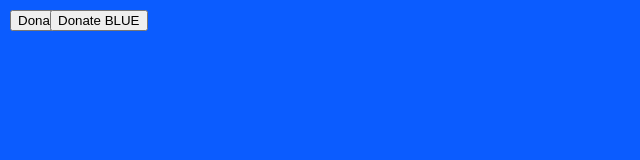
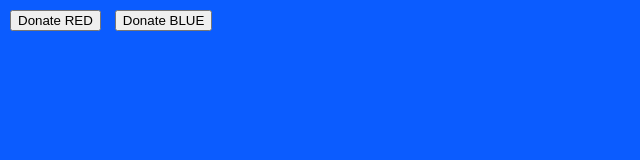
Before and after one commit to makos000/background_website, a plain HTML site: page index.html in a window 1280 px wide. Shown: the whole page, without its empty margins (0-640 px from the left). Drawn offline with Linux system fonts and the light colour scheme.

Commit message:
Update index.html

```diff
--- a/index.html
+++ b/index.html
@@ -15,21 +15,24 @@
         position: relative;
       }
 
-      #donateRedBtn {
+      .buttonContainer {
         position: absolute;
         top: 10px;
         left: 10px;
       }
 
+      #donateRedBtn {
+        margin-right: 10px;
+      }
       #donateBlueBtn {
-        position: absolute;
-        top: 10px;
-        left: 50px;
+        /* no extra positioning needed */
       }
     </style>
   </head>
   <body>
-    <button id="donateRedBtn">Donate RED</button>
-    <button id="donateBlueBtn">Donate BLUE</button>
+    <div class="buttonContainer">
+      <button id="donateRedBtn">Donate RED</button>
+      <button id="donateBlueBtn">Donate BLUE</button>
+    </div>
   </body>
 </html>
```
